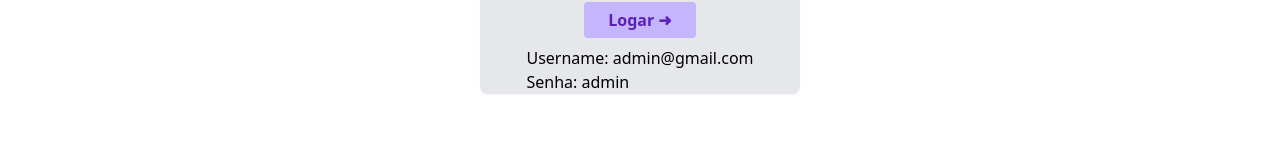
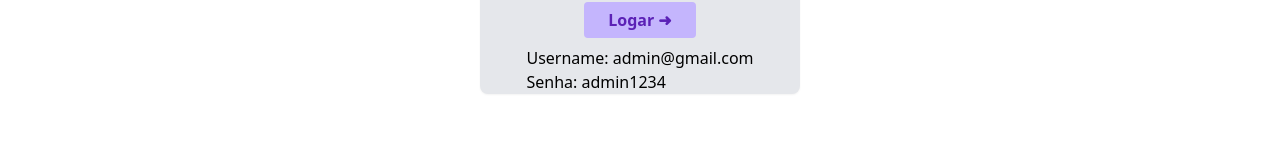
Before and after one commit to brunopetito/Di4ary, a React (Vite) app: page /login in a window 1280 px wide. Shown: the part 370-530 px from the top of the page. Built offline with nearby package versions, Linux system fonts and the light colour scheme.

Commit message:
mudando login

```diff
--- a/src/Components/Login.jsx
+++ b/src/Components/Login.jsx
@@ -54,7 +54,7 @@ function Login() {
         )}
         <div className="mt-2">
           <p>Username: admin@gmail.com</p>
-          <p>Senha: admin</p>
+          <p>Senha: admin1234</p>
         </div>
       </div>
     </section>
```
